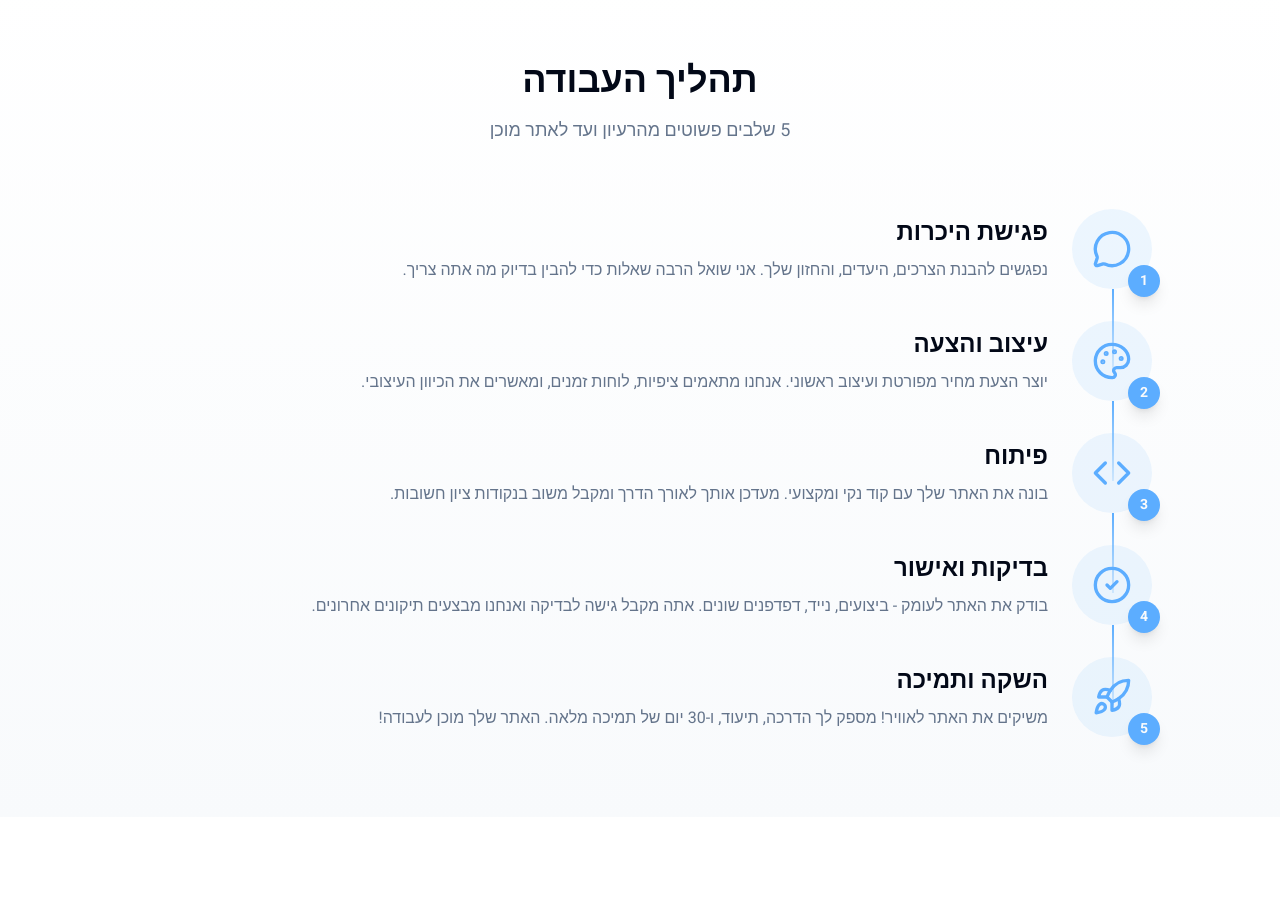
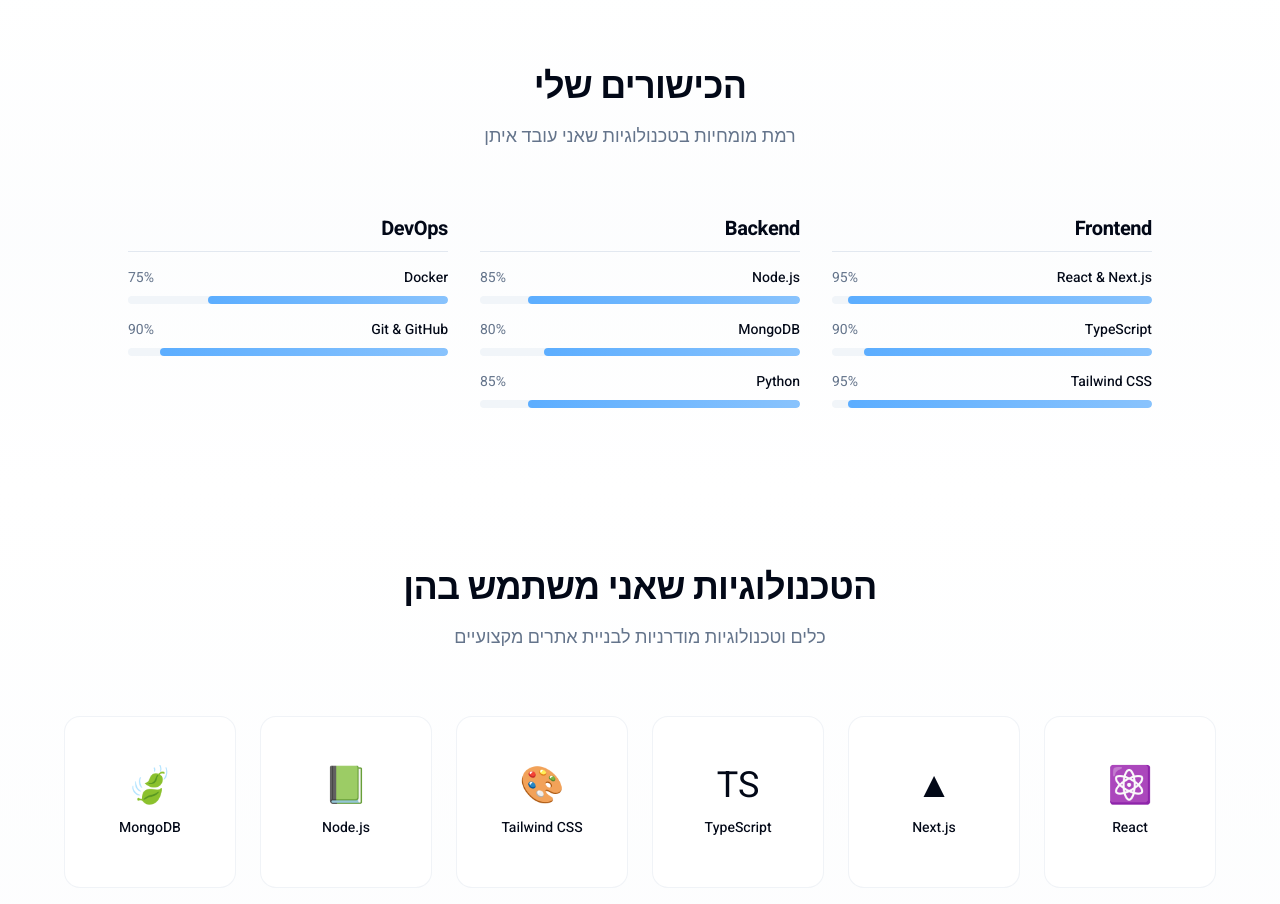
Before and after one commit to urielparavi/portfolio-website, a Next.js app: page / in a window 1280 px wide. Shown: the part 1420-2324 px from the top of the page. Built offline with nearby package versions, Linux system fonts and the light colour scheme.

Commit message:
imroving was successful

```diff
--- a/app/globals.css
+++ b/app/globals.css
@@ -62,12 +62,37 @@
     @apply bg-background text-foreground;
     direction: rtl;
   }
+
+  /* Enhanced Typography */
+  h1, h2, h3, h4, h5, h6 {
+    @apply font-bold;
+    letter-spacing: -0.02em;
+  }
+
+  h1 {
+    @apply text-4xl md:text-5xl lg:text-6xl;
+    line-height: 1.1;
+  }
+
+  h2 {
+    @apply text-3xl md:text-4xl lg:text-5xl;
+    line-height: 1.2;
+  }
+
+  h3 {
+    @apply text-2xl md:text-3xl;
+    line-height: 1.3;
+  }
+
+  p {
+    line-height: 1.7;
+  }
 }
 
 @layer utilities {
   /* Hover effects - GPU accelerated, lightweight */
   .hover-lift {
-    @apply transition-transform duration-300 ease-out;
+    @apply transition-all duration-300 ease-out;
   }
 
   .hover-lift:hover {
@@ -82,9 +107,38 @@
     @apply shadow-lg shadow-primary/20;
   }
 
+  /* Enhanced shadow utilities - optimized */
+  .shadow-soft {
+    box-shadow: 0 2px 8px -2px hsl(var(--foreground) / 0.1);
+  }
+
+  .shadow-medium {
+    box-shadow: 0 4px 16px -4px hsl(var(--foreground) / 0.15);
+  }
+
+  .shadow-strong {
+    box-shadow: 0 8px 32px -8px hsl(var(--foreground) / 0.2);
+  }
+
+  .hover-shadow-soft:hover {
+    box-shadow: 0 2px 8px -2px hsl(var(--foreground) / 0.1);
+  }
+
+  .hover-shadow-medium:hover {
+    box-shadow: 0 4px 16px -4px hsl(var(--foreground) / 0.15);
+  }
+
+  .hover-shadow-strong:hover {
+    box-shadow: 0 8px 32px -8px hsl(var(--foreground) / 0.2);
+  }
+
   /* Subtle gradient text - CSS only, no images */
   .gradient-text {
     @apply bg-gradient-to-r from-primary to-primary/60 bg-clip-text text-transparent;
+  }
+
+  .gradient-text-vibrant {
+    @apply bg-gradient-to-r from-primary via-primary/80 to-primary/60 bg-clip-text text-transparent;
   }
 
   /* Animated gradient backgrounds - subtle and optimized */
@@ -119,6 +173,24 @@
     @apply backdrop-blur-sm bg-background/80 border border-border/50;
   }
 
+  .glass-strong {
+    @apply backdrop-blur-md bg-background/70 border border-border/50;
+  }
+
+  /* Text utilities */
+  .text-balance {
+    text-wrap: balance;
+  }
+
+  .text-pretty {
+    text-wrap: pretty;
+  }
+
+  /* Focus states for accessibility */
+  .focus-ring {
+    @apply focus:outline-none focus:ring-2 focus:ring-primary focus:ring-offset-2 rounded;
+  }
+
   /* Smooth fade in animation - CSS only */
   @keyframes fadeInUp {
     from {
@@ -134,4 +206,25 @@
   .animate-fade-in-up {
     animation: fadeInUp 0.6s ease-out;
   }
+
+  /* Skeleton shimmer effect */
+  @keyframes shimmer {
+    0% {
+      background-position: -1000px 0;
+    }
+    100% {
+      background-position: 1000px 0;
+    }
+  }
+
+  .skeleton-shimmer {
+    background: linear-gradient(
+      90deg,
+      hsl(var(--muted)) 25%,
+      hsl(var(--muted) / 0.5) 50%,
+      hsl(var(--muted)) 75%
+    );
+    background-size: 1000px 100%;
+    animation: shimmer 2s infinite linear;
+  }
 }
--- a/app/page.tsx
+++ b/app/page.tsx
@@ -8,6 +8,8 @@
 import { Process } from "@/components/process";
 import { Testimonials } from "@/components/testimonials";
 import { FAQ } from "@/components/faq";
+import { Skills } from "@/components/skills";
+import { TechStack } from "@/components/tech-stack";
 
 export default function Home() {
   return (
@@ -18,6 +20,8 @@
         <HeroSection />
         <StatsSection />
         <WhyChooseMe />
+        <Skills />
+        <TechStack />
         <Process />
         <ImageCarousel />
         <Testimonials />
--- /dev/null
+++ b/components/skeleton.tsx
@@ -0,0 +1,65 @@
+interface SkeletonProps {
+  className?: string;
+  variant?: "text" | "circular" | "rectangular";
+}
+
+export function Skeleton({
+  className = "",
+  variant = "rectangular"
+}: SkeletonProps) {
+  const baseClasses = "animate-pulse bg-muted";
+
+  const variantClasses = {
+    text: "h-4 rounded",
+    circular: "rounded-full",
+    rectangular: "rounded-lg",
+  };
+
+  return (
+    <div
+      className={`${baseClasses} ${variantClasses[variant]} ${className}`}
+      aria-live="polite"
+      aria-busy="true"
+    />
+  );
+}
+
+// Skeleton patterns for common use cases
+export function SkeletonCard() {
+  return (
+    <div className="border rounded-lg p-6 space-y-4">
+      <Skeleton className="h-48 w-full" />
+      <Skeleton variant="text" className="w-3/4" />
+      <Skeleton variant="text" className="w-full" />
+      <Skeleton variant="text" className="w-5/6" />
+      <div className="flex gap-2 mt-4">
+        <Skeleton className="h-6 w-16" />
+        <Skeleton className="h-6 w-20" />
+      </div>
+    </div>
+  );
+}
+
+export function SkeletonText({ lines = 3 }: { lines?: number }) {
+  return (
+    <div className="space-y-2">
+      {Array.from({ length: lines }).map((_, i) => (
+        <Skeleton
+          key={i}
+          variant="text"
+          className={i === lines - 1 ? "w-2/3" : "w-full"}
+        />
+      ))}
+    </div>
+  );
+}
+
+export function SkeletonAvatar({ size = "md" }: { size?: "sm" | "md" | "lg" }) {
+  const sizes = {
+    sm: "w-8 h-8",
+    md: "w-12 h-12",
+    lg: "w-16 h-16",
+  };
+
+  return <Skeleton variant="circular" className={sizes[size]} />;
+}
--- /dev/null
+++ b/components/skills.tsx
@@ -0,0 +1,109 @@
+"use client";
+
+import { useEffect, useRef, useState } from "react";
+import { FadeIn } from "@/components/fade-in";
+
+interface Skill {
+  name: string;
+  level: number;
+  category: string;
+}
+
+const skills: Skill[] = [
+  { name: "React & Next.js", level: 95, category: "Frontend" },
+  { name: "TypeScript", level: 90, category: "Frontend" },
+  { name: "Tailwind CSS", level: 95, category: "Frontend" },
+  { name: "Node.js", level: 85, category: "Backend" },
+  { name: "MongoDB", level: 80, category: "Backend" },
+  { name: "Python", level: 85, category: "Backend" },
+  { name: "Docker", level: 75, category: "DevOps" },
+  { name: "Git & GitHub", level: 90, category: "DevOps" },
+];
+
+function SkillBar({ skill, delay }: { skill: Skill; delay: number }) {
+  const [isVisible, setIsVisible] = useState(false);
+  const ref = useRef<HTMLDivElement>(null);
+
+  useEffect(() => {
+    const observer = new IntersectionObserver(
+      ([entry]) => {
+        if (entry.isIntersecting) {
+          setTimeout(() => setIsVisible(true), delay);
+          observer.disconnect();
+        }
+      },
+      { threshold: 0.1 }
+    );
+
+    if (ref.current) {
+      observer.observe(ref.current);
+    }
+
+    return () => observer.disconnect();
+  }, [delay]);
+
+  return (
+    <div ref={ref} className="space-y-2">
+      <div className="flex items-center justify-between text-sm">
+        <span className="font-medium">{skill.name}</span>
+        <span className="text-muted-foreground">{skill.level}%</span>
+      </div>
+      <div className="h-2 bg-muted rounded-full overflow-hidden">
+        <div
+          className="h-full bg-gradient-to-r from-primary to-primary/70 rounded-full transition-all duration-1000 ease-out"
+          style={{
+            width: isVisible ? `${skill.level}%` : "0%",
+          }}
+        />
+      </div>
+    </div>
+  );
+}
+
+export function Skills() {
+  const categories = Array.from(new Set(skills.map((s) => s.category)));
+
+  return (
+    <section className="py-20 relative overflow-hidden">
+      <div className="absolute inset-0 bg-gradient-to-b from-background via-muted/20 to-background -z-10" />
+
+      <div className="container mx-auto px-4">
+        <FadeIn>
+          <div className="max-w-3xl mx-auto text-center mb-16">
+            <h2 className="text-3xl md:text-4xl font-bold mb-4">
+              הכישורים שלי
+            </h2>
+            <p className="text-lg text-muted-foreground">
+              רמת מומחיות בטכנולוגיות שאני עובד איתן
+            </p>
+          </div>
+        </FadeIn>
+
+        <div className="max-w-5xl mx-auto">
+          <div className="grid grid-cols-1 md:grid-cols-2 lg:grid-cols-3 gap-8">
+            {categories.map((category, catIndex) => (
+              <FadeIn key={category} delay={catIndex * 100}>
+                <div className="space-y-4">
+                  <h3 className="text-xl font-bold mb-4 pb-2 border-b">
+                    {category}
+                  </h3>
+                  <div className="space-y-4">
+                    {skills
+                      .filter((s) => s.category === category)
+                      .map((skill, index) => (
+                        <SkillBar
+                          key={skill.name}
+                          skill={skill}
+                          delay={catIndex * 100 + index * 50}
+                        />
+                      ))}
+                  </div>
+                </div>
+              </FadeIn>
+            ))}
+          </div>
+        </div>
+      </div>
+    </section>
+  );
+}
--- /dev/null
+++ b/components/tech-stack.tsx
@@ -0,0 +1,64 @@
+import { FadeIn } from "@/components/fade-in";
+
+const technologies = [
+  { name: "React", icon: "⚛️" },
+  { name: "Next.js", icon: "▲" },
+  { name: "TypeScript", icon: "TS" },
+  { name: "Tailwind CSS", icon: "🎨" },
+  { name: "Node.js", icon: "📗" },
+  { name: "MongoDB", icon: "🍃" },
+  { name: "Python", icon: "🐍" },
+  { name: "Docker", icon: "🐳" },
+  { name: "Git", icon: "📦" },
+  { name: "OpenAI", icon: "🤖" },
+  { name: "Vercel", icon: "▲" },
+  { name: "Firebase", icon: "🔥" },
+];
+
+export function TechStack() {
+  return (
+    <section className="py-20 relative overflow-hidden">
+      <div className="absolute inset-0 bg-gradient-to-t from-muted/30 to-background -z-10" />
+
+      <div className="container mx-auto px-4">
+        <FadeIn>
+          <div className="max-w-3xl mx-auto text-center mb-16">
+            <h2 className="text-3xl md:text-4xl font-bold mb-4">
+              הטכנולוגיות שאני משתמש בהן
+            </h2>
+            <p className="text-lg text-muted-foreground">
+              כלים וטכנולוגיות מודרניות לבניית אתרים מקצועיים
+            </p>
+          </div>
+        </FadeIn>
+
+        <div className="max-w-6xl mx-auto">
+          <div className="grid grid-cols-2 sm:grid-cols-3 md:grid-cols-4 lg:grid-cols-6 gap-6">
+            {technologies.map((tech, index) => (
+              <FadeIn key={index} delay={index * 30} direction="up">
+                <div className="group">
+                  <div className="aspect-square rounded-2xl bg-card border border-border/50 flex flex-col items-center justify-center gap-3 hover-lift hover-glow transition-all duration-300 hover:border-primary/50">
+                    <div className="text-4xl transition-transform duration-300 group-hover:scale-110">
+                      {tech.icon}
+                    </div>
+                    <span className="text-sm font-medium text-center px-2">
+                      {tech.name}
+                    </span>
+                  </div>
+                </div>
+              </FadeIn>
+            ))}
+          </div>
+        </div>
+
+        <FadeIn delay={400}>
+          <div className="mt-16 text-center">
+            <p className="text-sm text-muted-foreground">
+              ועוד טכנולוגיות רבות נוספות לפי צרכי הפרויקט
+            </p>
+          </div>
+        </FadeIn>
+      </div>
+    </section>
+  );
+}
```
